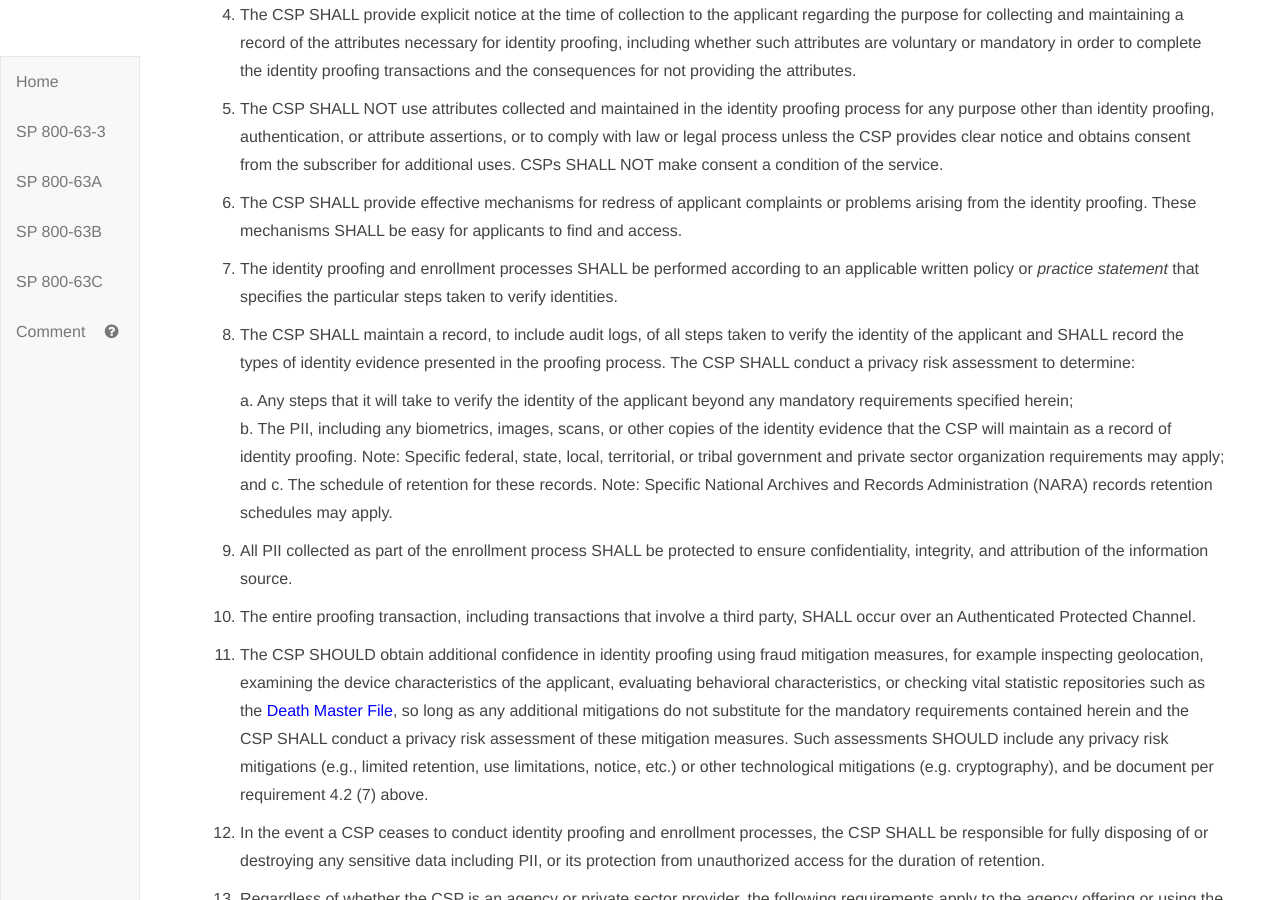
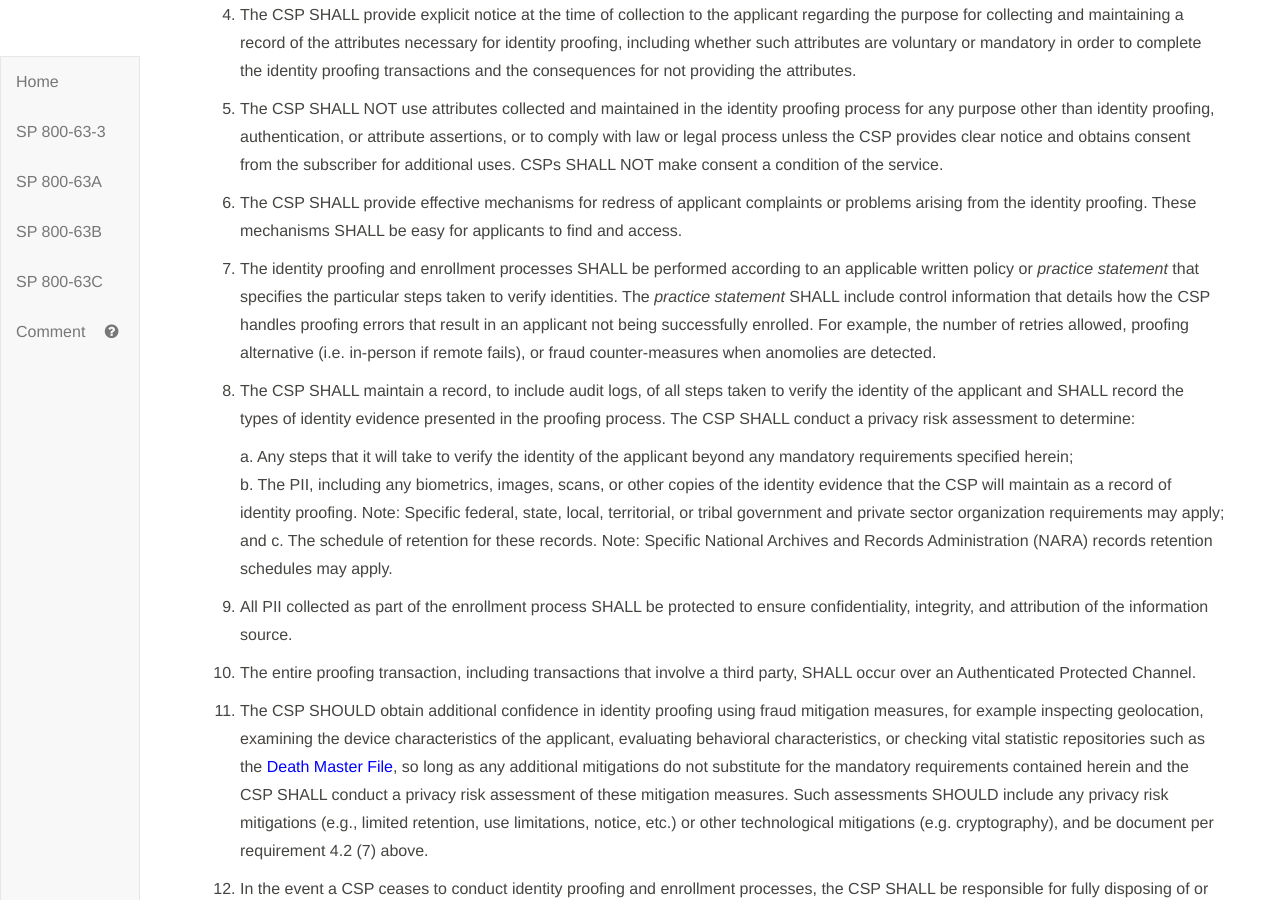
Before and after one commit to usnistgov/800-63-3, a Jekyll site: the page built from sp800-63a/sec4_ial.md, in a window 1280 px wide and 900 px high, scrolled down 2265 px. Built offline with Jekyll 4.4.1, drawn with Linux system fonts in a browser that asks for light colours; our own code applies the rules of GitHub Pages for plain Markdown files.

Commit message:
Closes #1265

```diff
--- a/sp800-63a/sec4_ial.md
+++ b/sp800-63a/sec4_ial.md
@@ -66,7 +66,7 @@
 
 6. The CSP SHALL provide effective mechanisms for redress of applicant complaints or problems arising from the identity proofing. These mechanisms SHALL be easy for applicants to find and access.
 
-7. The identity proofing and enrollment processes SHALL be performed according to an applicable written policy or *practice statement* that specifies the particular steps taken to verify identities.
+7. The identity proofing and enrollment processes SHALL be performed according to an applicable written policy or *practice statement* that specifies the particular steps taken to verify identities. The *practice statement* SHALL include control information that details how the CSP handles proofing errors that result in an applicant not being successfully enrolled.  For example, the number of retries allowed, proofing alternative (i.e. in-person if remote fails), or fraud counter-measures when anomolies are detected.
 
 8. The CSP SHALL maintain a record, to include audit logs, of all steps taken to verify the identity of the applicant and SHALL record the types of identity evidence presented in the proofing process. The CSP SHALL conduct a privacy risk assessment to determine:
 
```
